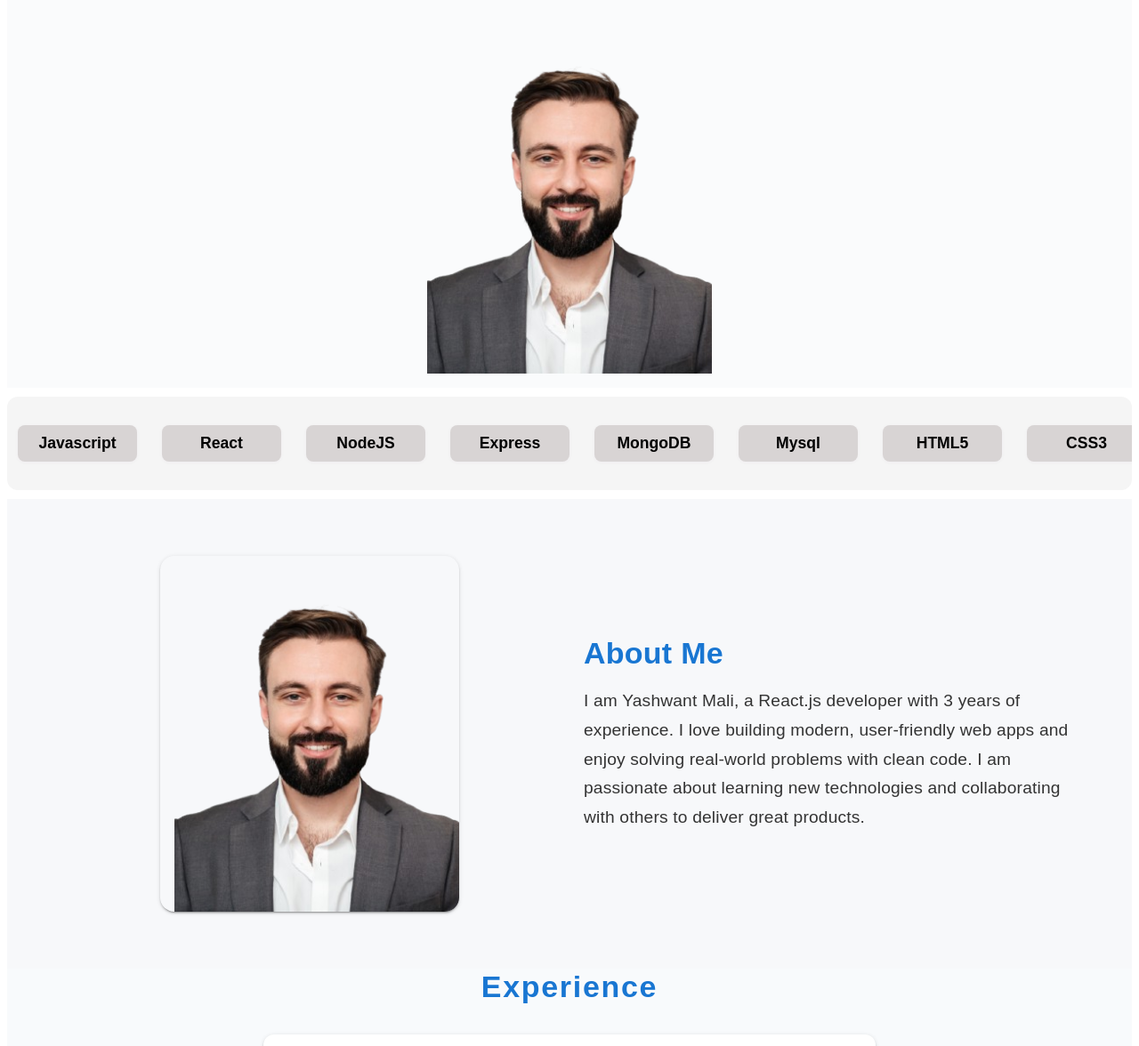
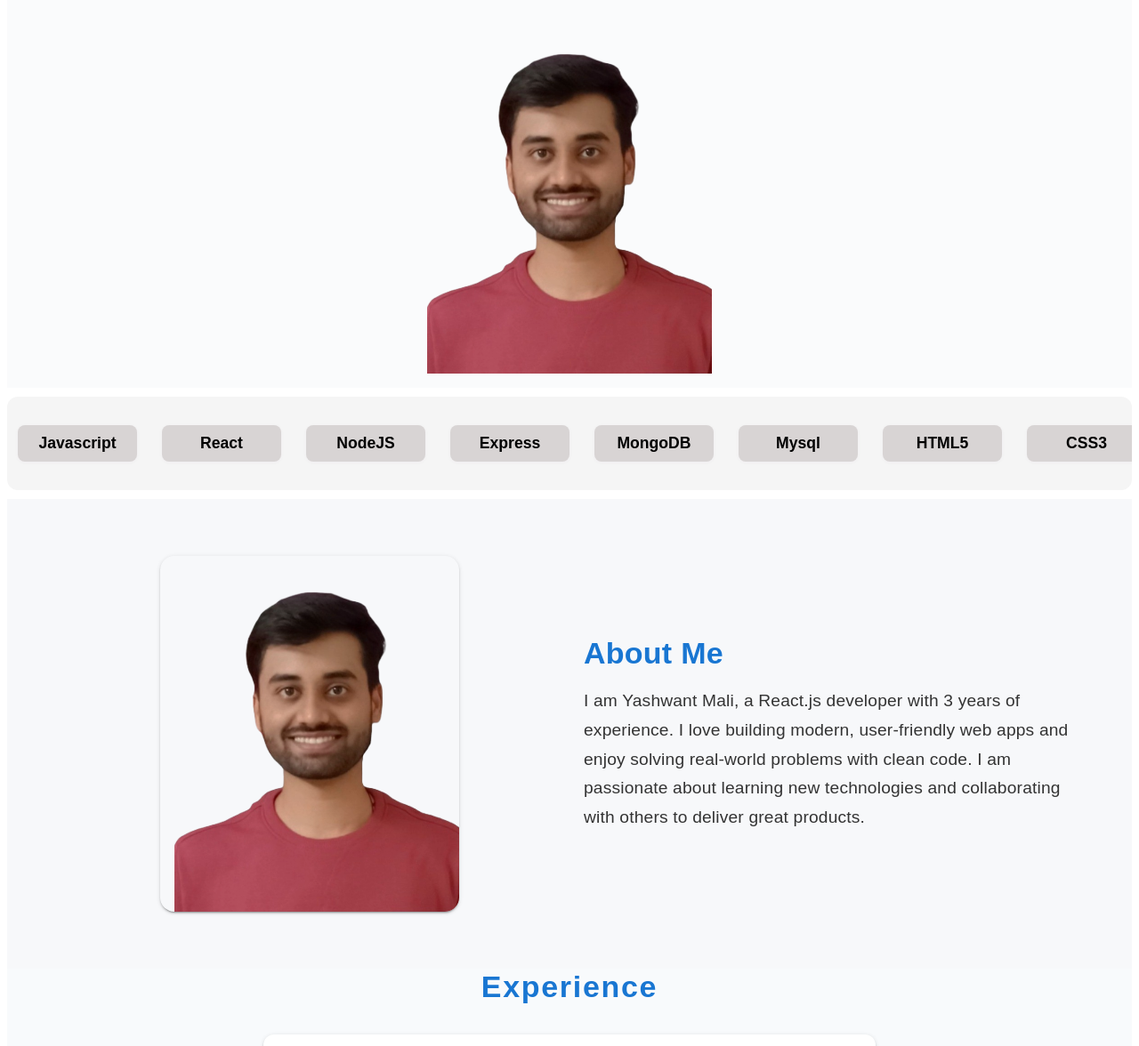
Before and after one commit to yashwant-mali/Portfolio, a React (Vite) app: page / in a window 1280 px wide. Shown: the part 624-1800 px from the top of the page at 89% size. Built offline with nearby package versions, Linux system fonts and the light colour scheme.

Commit message:
added my profile photo in code of portfolio in about us and introduction section

```diff
--- a/src/components/AboutUs.jsx
+++ b/src/components/AboutUs.jsx
@@ -1,6 +1,7 @@
 import React from "react";
 import { Grid, Typography, Box, Paper } from "@mui/material";
-import portfolioPhoto from "../assets/portfolio_photo.png";
+// import portfolioPhoto from "../assets/portfolio_photo.png";
+import profilePhoto from "../../public/ProfilePhoto.png";
 
 export default function AboutUs() {
   return (
@@ -28,7 +29,7 @@ export default function AboutUs() {
         >
           <Box
             component="img"
-            src={portfolioPhoto}
+            src={profilePhoto}
             alt="Yashwant Mali Portfolio"
             sx={{
               width: { xs: "100%", sm: 220, md: 320 },
--- a/src/components/Intro.jsx
+++ b/src/components/Intro.jsx
@@ -1,6 +1,8 @@
 import React from "react";
 import { Grid, Typography, Box, Avatar } from "@mui/material";
-import portfolioPhoto from "../assets/portfolio_photo.png";
+// import portfolioPhoto from "../assets/portfolio_photo.png";
+import profilePhoto from "../../public/ProfilePhoto.png";
+import Resume from "../../public/resume.pdf";
 
 export default function Intro() {
   return (
@@ -85,7 +87,7 @@ export default function Intro() {
             </Box>
             <Box>
               <a
-                href="src\assets\resume.pdf"
+                href={Resume}
                 target="_blank"
                 rel="noopener noreferrer"
                 style={{ textDecoration: "none" }}
@@ -115,7 +117,7 @@ export default function Intro() {
         <Grid item xs={12} md={6} display="flex" justifyContent="center">
           <Box
             component="img"
-            src={portfolioPhoto}
+            src={profilePhoto}
             alt="Yashwant Mali Portfolio"
             sx={{
               width: { xs: 200, md: 320 },
```
Also changed, not shown: public/ProfilePhoto.png (added).
